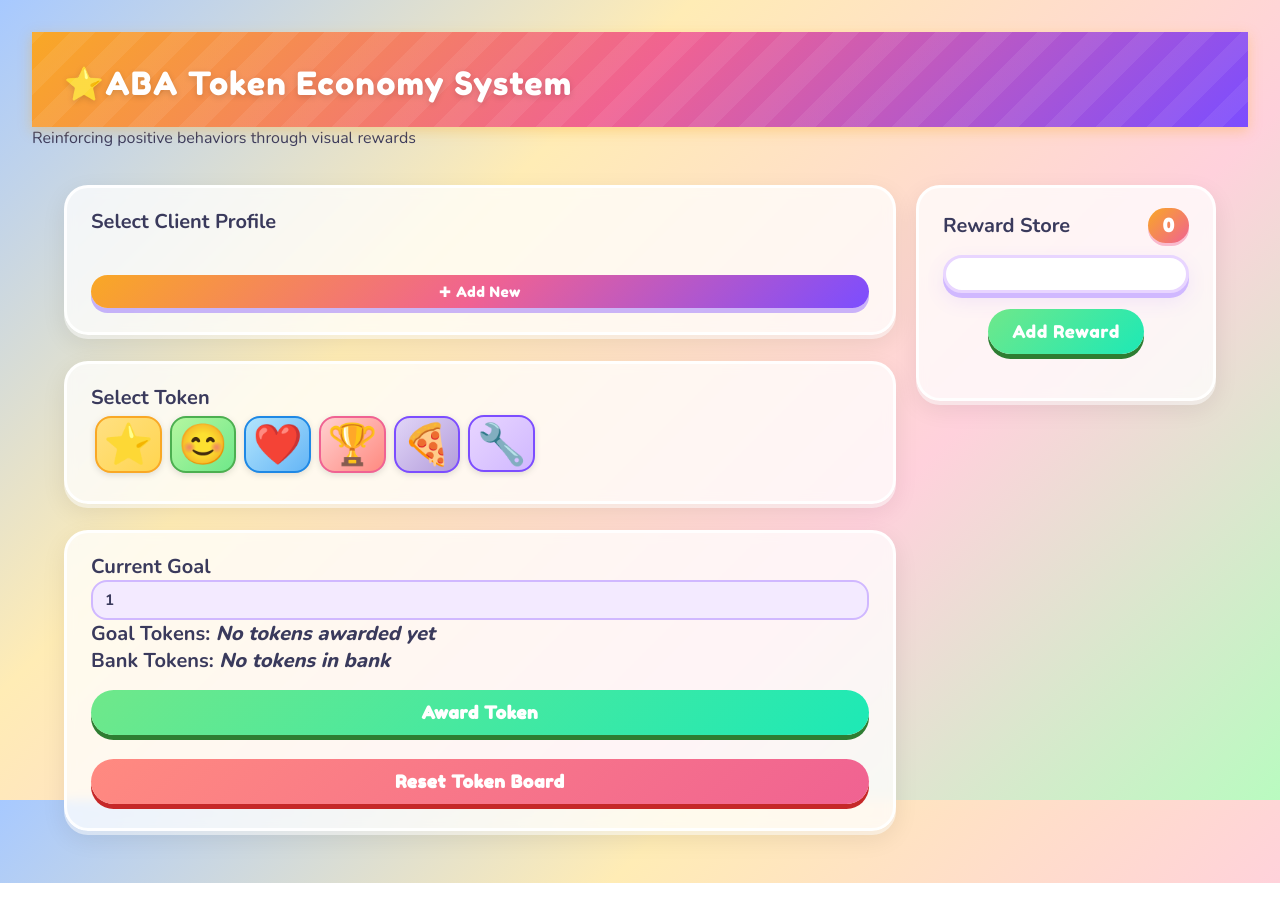
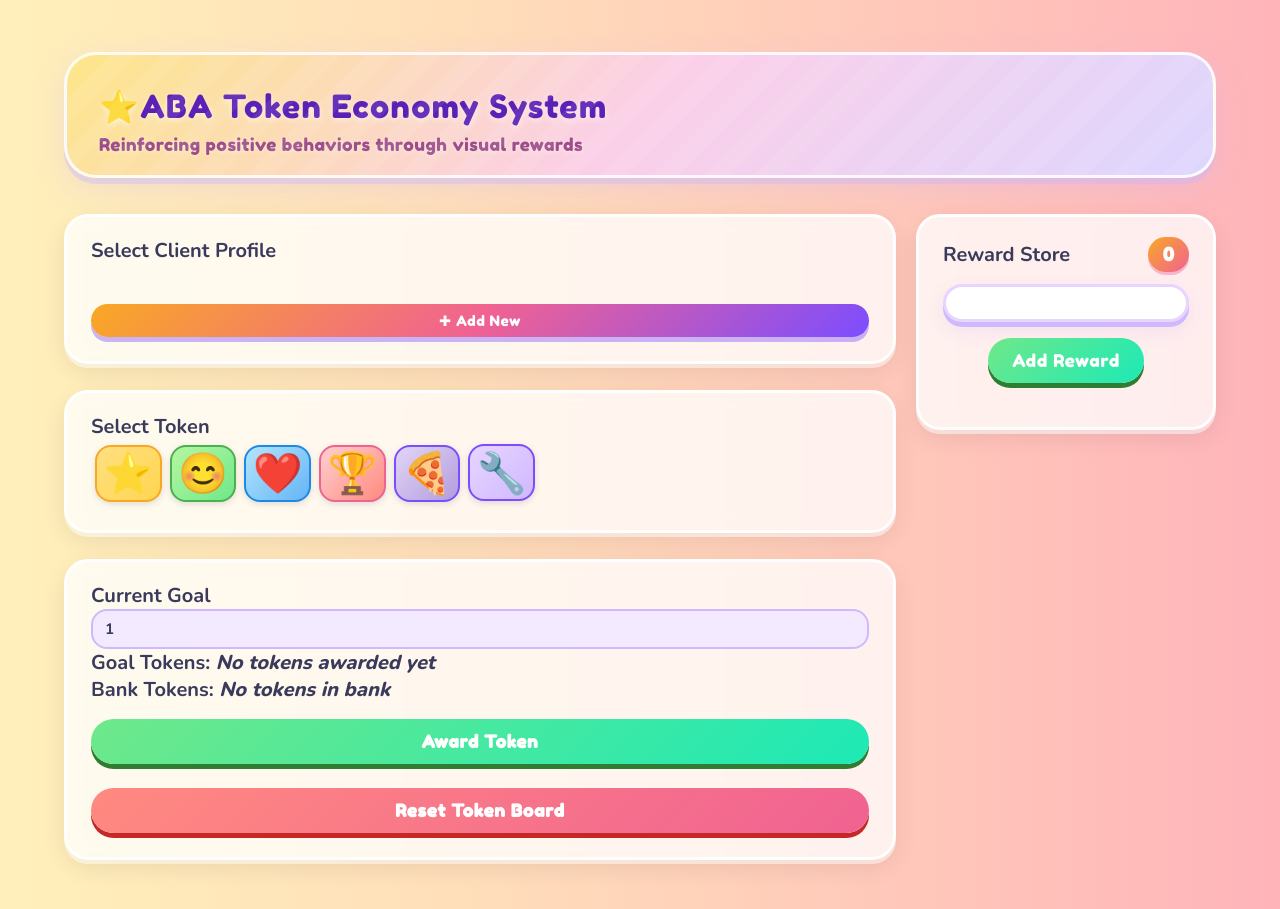
Before and after one commit to starlin-munoz/Token-Economy-System, a React (Vite) app in the folder Token_Economy/frontend/: page / in a window 1280 px wide. Before the commit the page ends 880 px from the top, so only its background shows below. Built offline with nearby package versions, Linux system fonts and the light colour scheme.

Commit message:
Polishing styling

```diff
--- a/Token_Economy/frontend/src/index.css
+++ b/Token_Economy/frontend/src/index.css
@@ -9,18 +9,37 @@
 html, body {
   font-family: 'Nunito', sans-serif;
   color: #3a3a5c;
-  background: linear-gradient(135deg, #A7C9FF, #FFECB5, #FFD1DC, #B9FBC0);
-  background-attachment: fixed;
   font-size: 16px;
   min-height: 100%;
   overflow-x: hidden;
+  background: linear-gradient(
+    270deg,
+    #ffb3ba,
+    #ffdfba,
+    #ffffba,
+    #baffc9,
+    #bae1ff,
+    #d4baff,
+    #ffb3f7
+  );
+  background-size: 400% 400%;
+  animation: rainbow-flow 12s ease infinite;
+}
+
+@keyframes rainbow-flow {
+  0%   { background-position: 0% 50%; }
+  50%  { background-position: 100% 50%; }
+  100% { background-position: 0% 50%; }
 }
 
 .header-container {
   position: relative;
-  padding: 1.5rem 2rem 1rem 2rem;
-  background: linear-gradient(135deg, #f9a825 0%, #f06292 50%, #7c4dff 100%);
-  box-shadow: 0 4px 12px rgba(249, 168, 37, 0.35);
+  width: 100%;
+  padding: 1.5rem 2rem 1.25rem 2rem;
+  background: linear-gradient(135deg, #fde68a 0%, #fbcfe8 50%, #ddd6fe 100%);
+  border: 3px solid rgba(255, 255, 255, 0.85);
+  border-radius: 2rem;
+  box-shadow: 0 6px 0 rgba(200, 180, 255, 0.4), 0 10px 30px rgba(200, 180, 255, 0.25);
   overflow: hidden;
 }
 
@@ -42,11 +61,21 @@ html, body {
   font-family: 'Fredoka One', cursive;
   font-size: 2rem;
   font-weight: 400;
-  color: white;
+  color: #5b21b6;
   margin-top: 0.5rem;
   margin-bottom: 0.5rem;
   letter-spacing: 0.04em;
-  text-shadow: 0 2px 6px rgba(0, 0, 0, 0.15);
+  text-shadow: 0 2px 6px rgba(255, 255, 255, 0.6);
+}
+
+.subtitle {
+  font-family: 'Fredoka One', cursive;
+  font-size: 1.1rem;
+  font-weight: 400;
+  color: #9d4e8a;
+  letter-spacing: 0.03em;
+  text-shadow: 0 1px 4px rgba(255, 255, 255, 0.5);
+  margin-top: 0.1rem;
 }
 
 .logout-btn {
@@ -109,7 +138,7 @@ html, body {
   font-weight: 800;
   color: #3a3a5c;
   background-color: rgba(255, 255, 255, 0.75);
-  backdrop-filter: blur(6px);
+  backdrop-filter: blur(8px);
   padding: 1.25rem 1.5rem 1.5rem;
   border-radius: 1.5rem;
   border: 3px solid rgba(255, 255, 255, 0.9);
--- a/Token_Economy/frontend/src/pages/TokenEconomy.jsx
+++ b/Token_Economy/frontend/src/pages/TokenEconomy.jsx
@@ -39,11 +39,11 @@ function TokenEconomy() {
 
     return (
         <div>
-            <div className="header-container">
-                <h1 className="title">⭐ABA Token Economy System</h1>
-            </div>
-            <p>Reinforcing positive behaviors through visual rewards</p>
             <div className="wrapper">
+                <div className="header-container">
+                    <h1 className="title">⭐ABA Token Economy System</h1>
+                    <p className="subtitle">Reinforcing positive behaviors through visual rewards</p>
+                </div>
                 <div className="left-align">
                     <section>
                         <ClientProfile
--- a/Token_Economy/frontend/src/styles/RewardStore.css
+++ b/Token_Economy/frontend/src/styles/RewardStore.css
@@ -54,6 +54,7 @@
   align-items: center;
   gap: 0.625rem;
   margin-top: 0.625rem;
+  margin-bottom: 1.25rem;
   flex-wrap: wrap;
   font-family: 'Nunito', sans-serif;
 }
```
